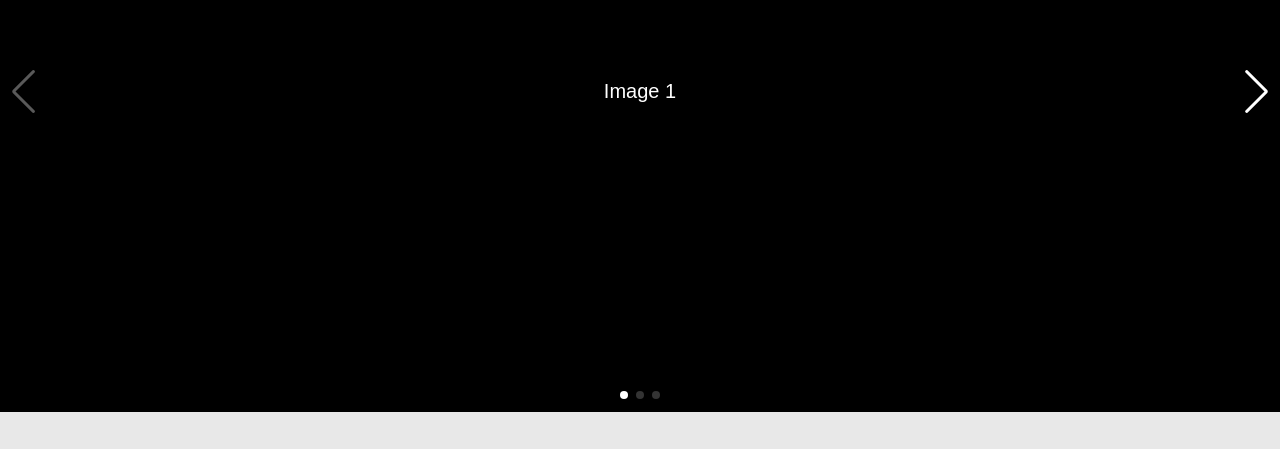
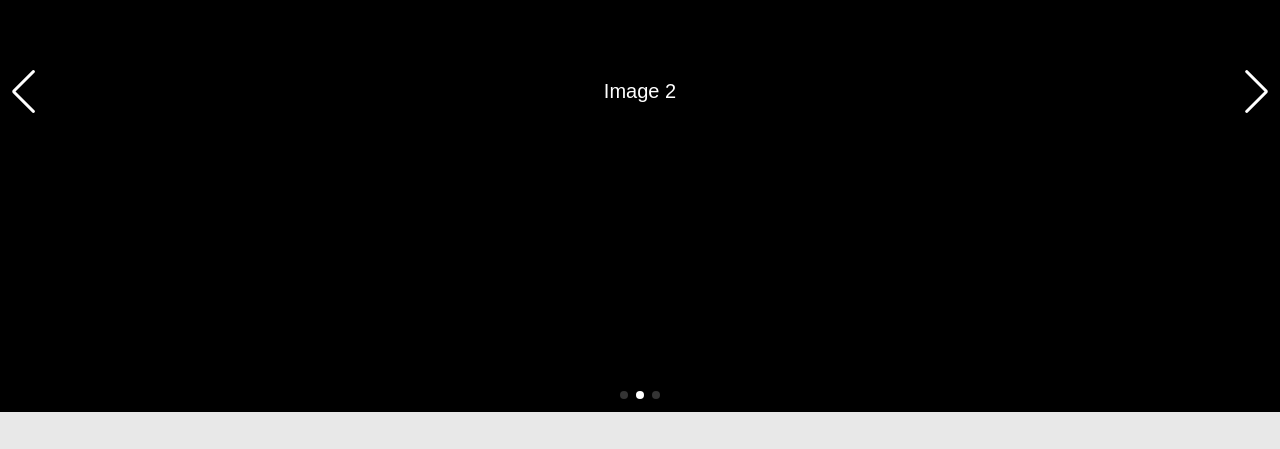
Before and after one commit to EnricoMustafa/e-commerce, a React (Vite) app: page / in a window 1280 px wide. Shown: the part 294-743 px from the top of the page. Built offline with nearby package versions, Linux system fonts and the light colour scheme.

Commit message:
feature: autoplay carousel

```diff
--- a/src/components/Carousel/index.jsx
+++ b/src/components/Carousel/index.jsx
@@ -1,5 +1,5 @@
 import { Fragment } from 'react';
-import { Navigation, Pagination } from 'swiper/modules';
+import { Navigation, Pagination, Autoplay } from 'swiper/modules';
 import {
     CarouselContainer,
     ImageSlide,
@@ -10,11 +10,15 @@ function Carousel() {
   return (
     <Fragment>
       <CarouselContainer
-        modules={[Navigation, Pagination]}
+        modules={[Navigation, Pagination, Autoplay]}
         spaceBetween={10}
         slidesPerView={1}
         navigation
         pagination={{ clickable: true }}
+        autoplay={{
+            delay: 2500,
+            disableOnInteraction: false,
+        }}
         >
          <ImageSlide>Image 1</ImageSlide>
          <ImageSlide>Image 2</ImageSlide>
--- a/src/main.jsx
+++ b/src/main.jsx
@@ -2,13 +2,11 @@ import { StrictMode } from 'react'
 import { createRoot } from 'react-dom/client'
 import { GlobalStyle } from '../src/styles/Global'
 import Home from '../src/pages/Home'
-import Carousel from './components/Carousel'
 
 
 createRoot(document.getElementById('root')).render(
   <StrictMode>
     <Home/>
     <GlobalStyle/>
-    <Carousel/>
   </StrictMode>,
 )
--- a/src/pages/Home/index.jsx
+++ b/src/pages/Home/index.jsx
@@ -1,11 +1,16 @@
+import { Fragment } from 'react';
 import Navbar from '../../components/Navbar';
-import './Home.css'
+import {
+
+} from '../Home/Home.Style'
+import Carousel from '../../components/Carousel'
 
 function Home(){
     return (
-        <div>
+        <Fragment>
             <Navbar/>
-        </div>
+            <Carousel/>
+        </Fragment>
     )
 }
 
```
Also changed, not shown: src/pages/Home/Home.Style.jsx (added), src/pages/Home/Home.css (deleted).
